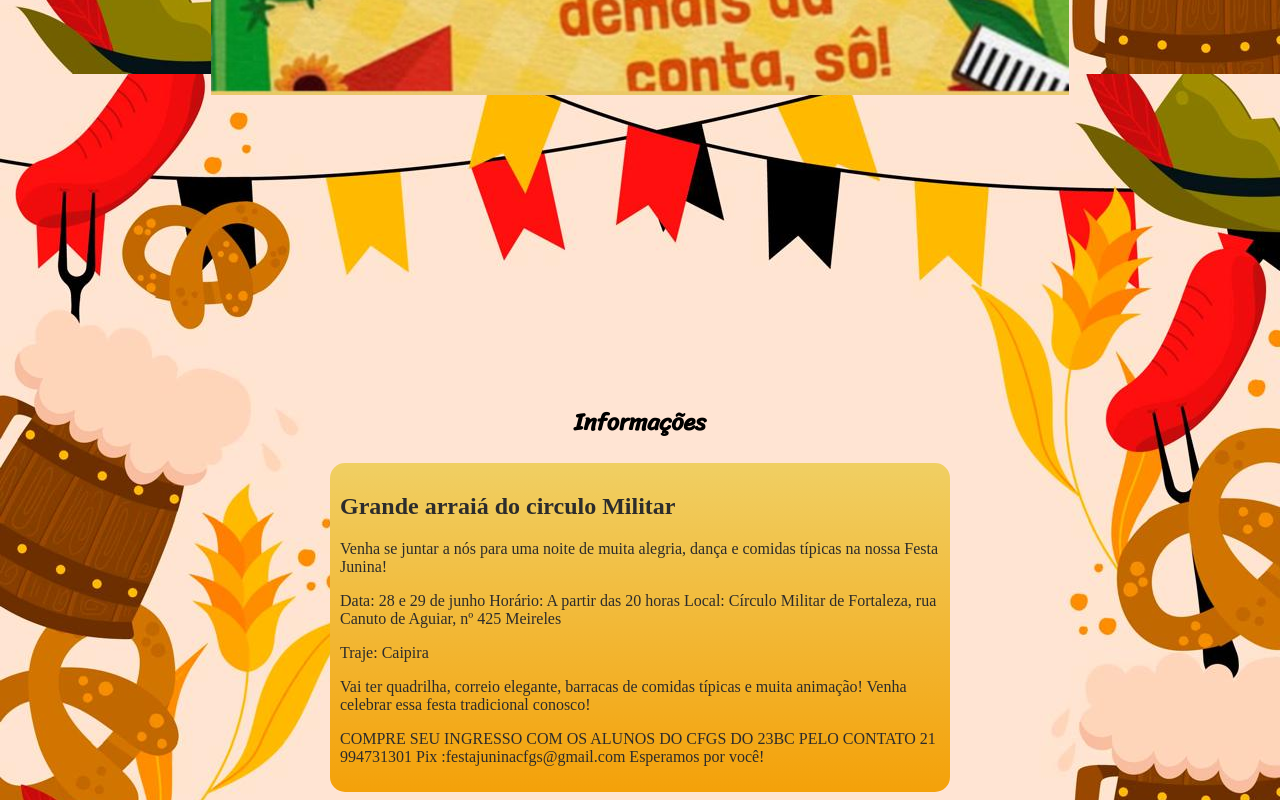
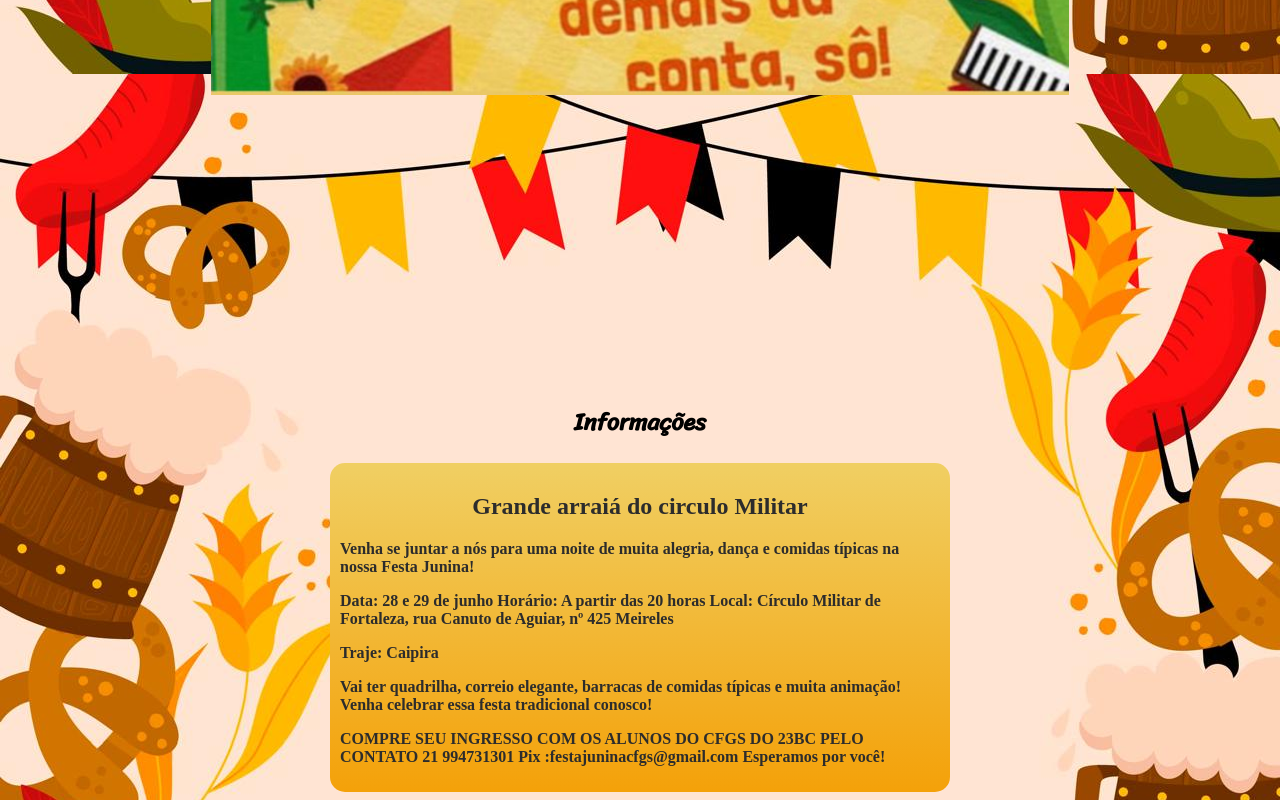
Before and after one commit to josehenriquedasilva/Projeto-Junino, a plain HTML site: page index.html in a window 1280 px wide. Shown: the part 779-1579 px from the top of the page. Drawn offline with Linux system fonts and the light colour scheme.

Commit message:
correção

```diff
--- a/style.css
+++ b/style.css
@@ -41,5 +41,9 @@ main {
     margin: auto;
     border-radius: 15px;
     padding: 10px;
-    font-weight: ;
+    font-weight: bold;
 }
+
+main h1 {
+    text-align: center;
+}
```
